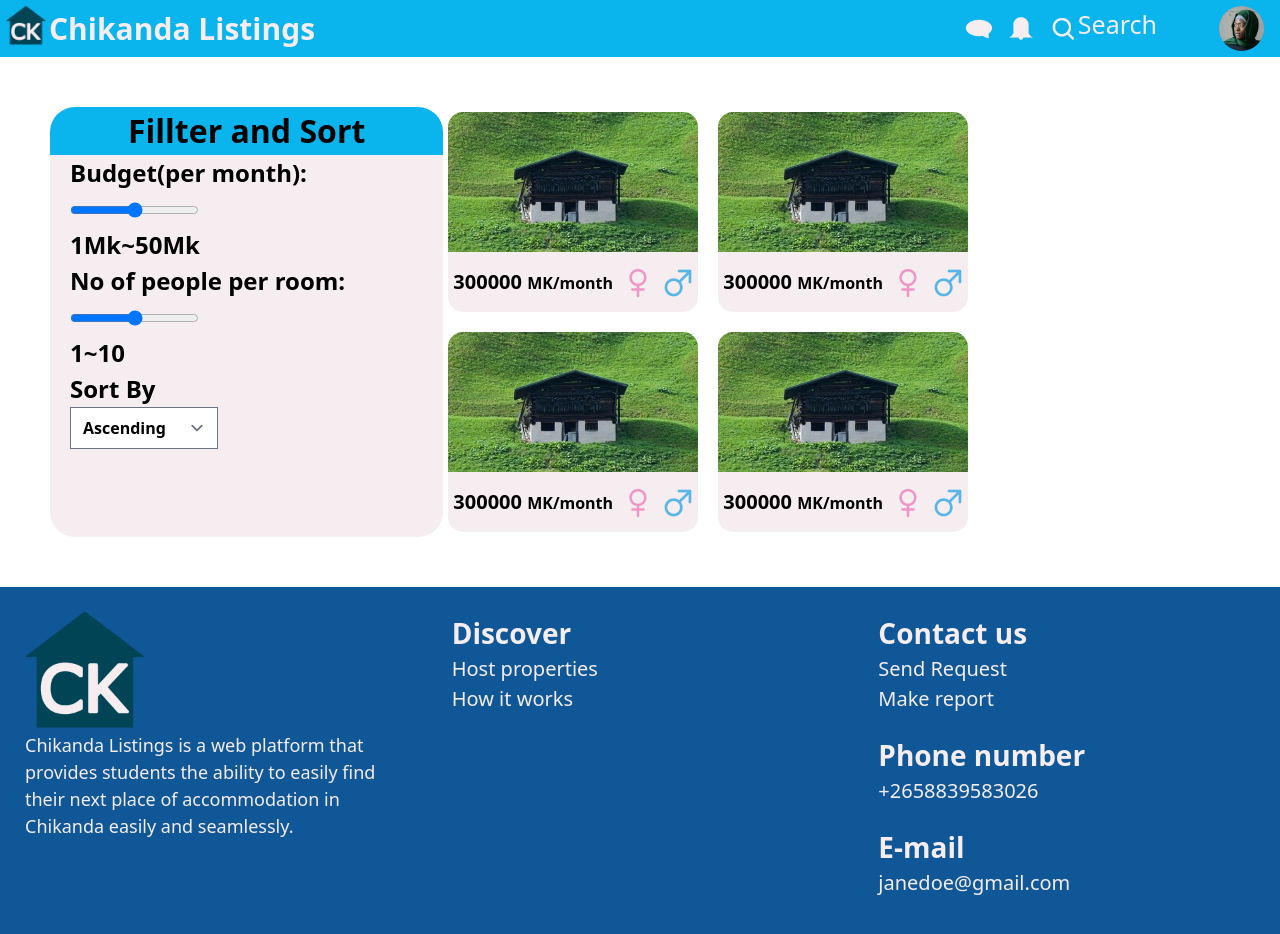
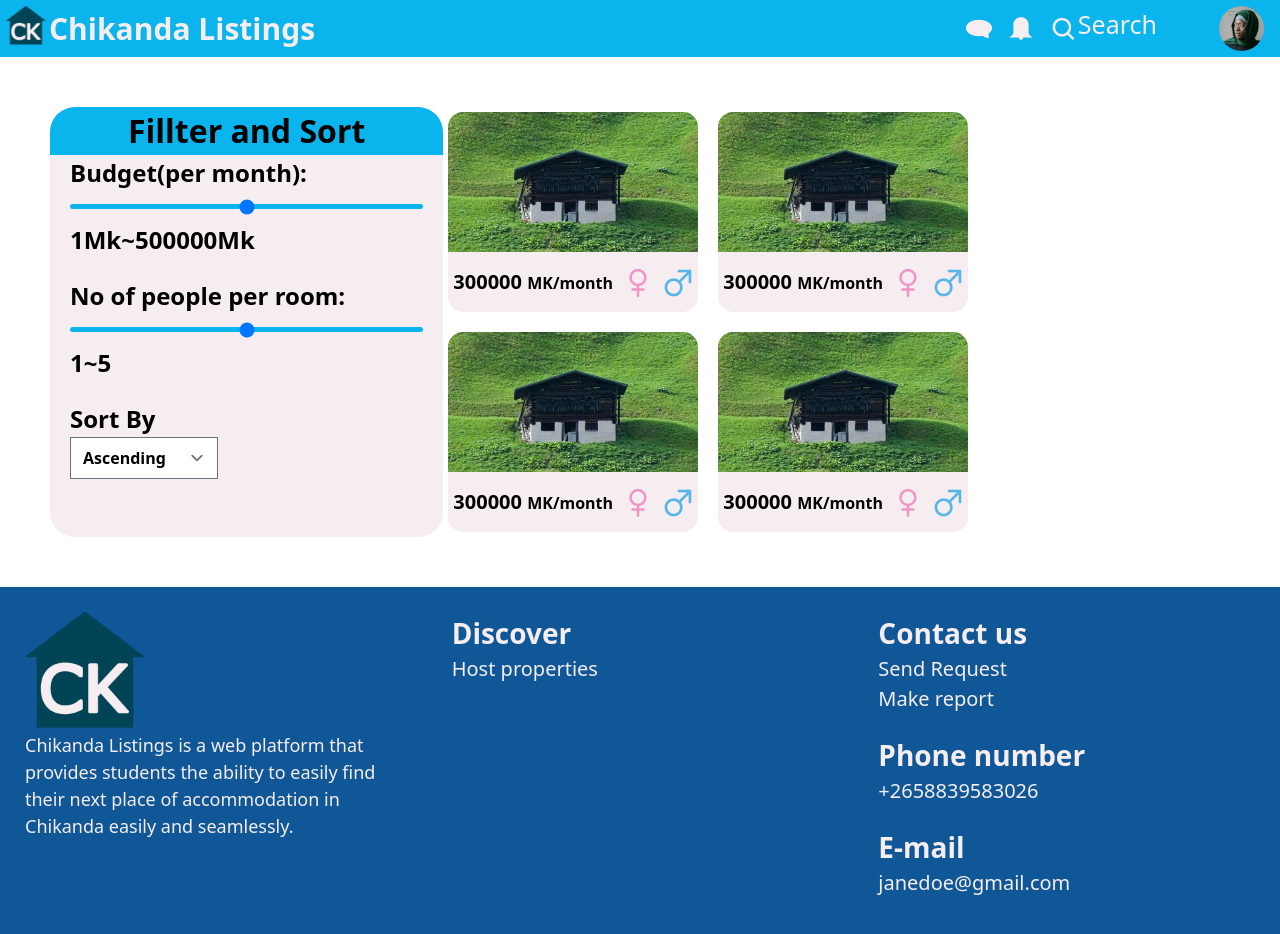
Before and after one commit to bsc-com-30-19/chikanda_listings, a React (Create React App) app in the folder chikanda-listings-site/: page /propsearch in a window 1280 px wide. Shown: the top 934 px of the page. Built offline with nearby package versions, Linux system fonts and the light colour scheme.

Commit message:
Made responsive and custom ranges on filter sort page

```diff
--- a/chikanda-listings-site/src/components/footer.js
+++ b/chikanda-listings-site/src/components/footer.js
@@ -18,8 +18,9 @@ function Footer() {
             <div className="text-[20px] block basis-full md:basis-1/2 py-[25px] px-[25px]">
               <h1 className="text-[28px] font-bold"> Discover</h1>
               <ul>
-                <li>Host properties</li>
-                <li>How it works</li>
+                <li>
+                  <Link to="/signup">Host properties</Link>
+                  </li>
               </ul>
             </div>
             <div className="text-[20px] basis-full md:basis-1/2 py-[25px] px-[25px]">
--- a/chikanda-listings-site/src/components/messaging/chatbar.js
+++ b/chikanda-listings-site/src/components/messaging/chatbar.js
@@ -2,7 +2,6 @@ import image from "../../assets/img/girl.png";
 import InputMessage from "./inputmessage";
 import Messages from "./messages";
 import { useState } from "react";
-
 
 const USERMESSAGEDATA =[
     {id: "0", text: "Yes Hello"},
@@ -16,7 +15,7 @@ const ChatBar = () =>{
 
     const addUmessage = (m) =>{
         if (m?.trim() === ""){
-
+            return;
         }
         else{
         const newMessage = {id:ArrLen++, text: m.trim()}
--- a/chikanda-listings-site/src/components/propertysearch/filltersort.js
+++ b/chikanda-listings-site/src/components/propertysearch/filltersort.js
@@ -1,4 +1,20 @@
+import { useState } from "react";
+import RangeSlider from "./rangeslder";
+
+
 const FillterSort= () =>{
+
+    const [budget, setBudget] = useState("500000Mk");
+    const [peeps, setPeeps] = useState(5);
+
+    const HandleBudget = (value) => {
+        setBudget(((value/100) * 1000000) + "Mk");
+    }
+
+    const HandlePeeps = (value) => {
+        setPeeps(Math.ceil((value/100) * 10))
+    }
+
     return(<div>
         <div className="bg-p_cyan text-[32px] font-bold text-center ">
             <h1 className="">Fillter and Sort</h1>
@@ -6,11 +22,11 @@ const FillterSort= () =>{
         </div>
         <div className="font-bold text-[24px] px-[20px]">
                 <h1>Budget(per month):</h1>
-                <input type="range" />
-                <h2>1Mk~50Mk</h2>
+                <RangeSlider setValue={HandleBudget}/>
+                <h2 className="mb-[20px]">1Mk~{budget}</h2>
                 <h1>No of people per room:</h1>
-                <input type="range" />
-                <h2>1~10</h2>
+                <RangeSlider setValue={HandlePeeps}/>
+                <h2 className="mb-[20px]">1~{peeps}</h2>
                 <h1>Sort By</h1>
 
                 <select>
--- /dev/null
+++ b/chikanda-listings-site/src/components/propertysearch/rangeslder.js
@@ -0,0 +1,18 @@
+import { useState } from "react";
+
+const RangeSlider = (props) => {
+    const [rangew, setRangeW] = useState("50");
+    const handleChange = (e) => {
+        e.preventDefault();
+        setRangeW(e.target.value);
+        props.setValue(rangew)
+    }
+
+    return(
+        <div className="relative flex items-center py-[13px]">
+                <input type="range" className=" slider outline-none appearance-none h-[5px] w-full bg-p_cyan rounded-full" onChange={handleChange}/>
+        </div>
+    )
+}
+
+export default RangeSlider;
--- a/chikanda-listings-site/src/routes.js
+++ b/chikanda-listings-site/src/routes.js
@@ -23,10 +23,10 @@ const Routing = () => {
           <Route index element={<StudentHome />} />
           <Route path="Notif" element={<NotificationSystem />}/>
           <Route path="propsearch" element={<Propertysearch/>}/>
-          <Route path="/propmanage" element={<PropertyEdit />}/>
+          <Route path="propmanage" element={<PropertyEdit />}/>
           <Route path="landlord/proplist" element={<PropertyList />}/>
-          <Route path="/propview" element={<PropertyView />} />
-          <Route path="/report" element={<Report/>} />
+          <Route path="propview" element={<PropertyView />} />
+          <Route path="report" element={<Report/>} />
           <Route path='landlord/managebookings' element={<ManageBookings />} />
           <Route path="student/manageaccnt" element={<StudentForm />} />
           <Route path="landlord/manageaccnt" element={<LandlordForm />} />
```
